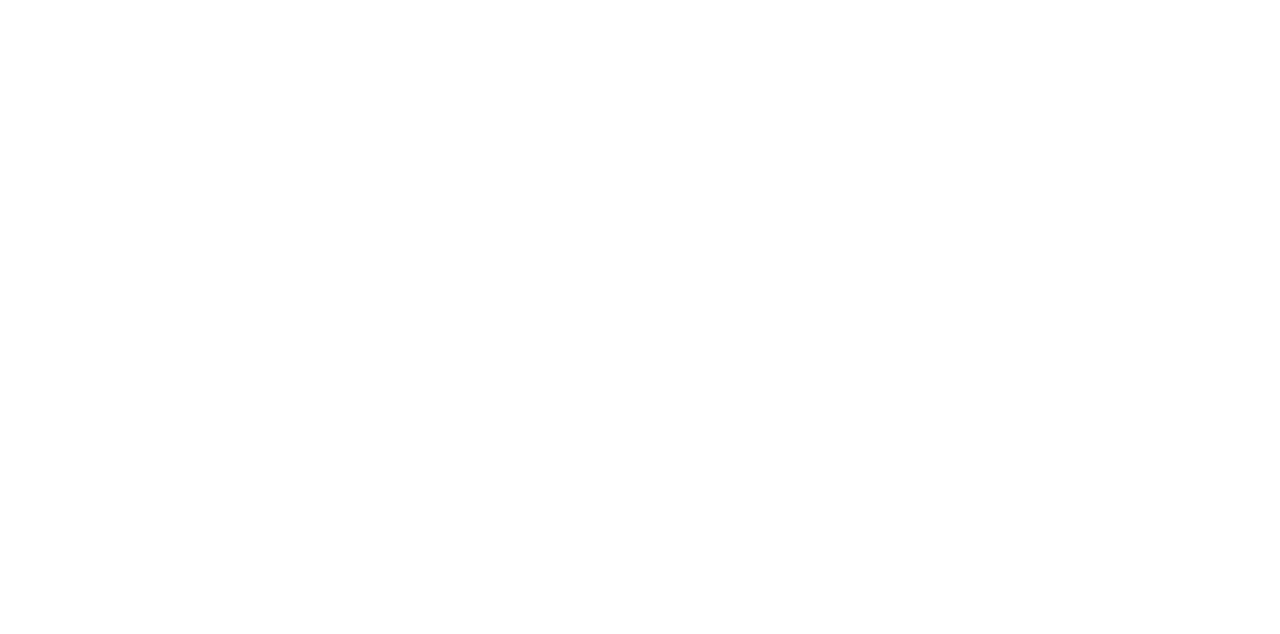
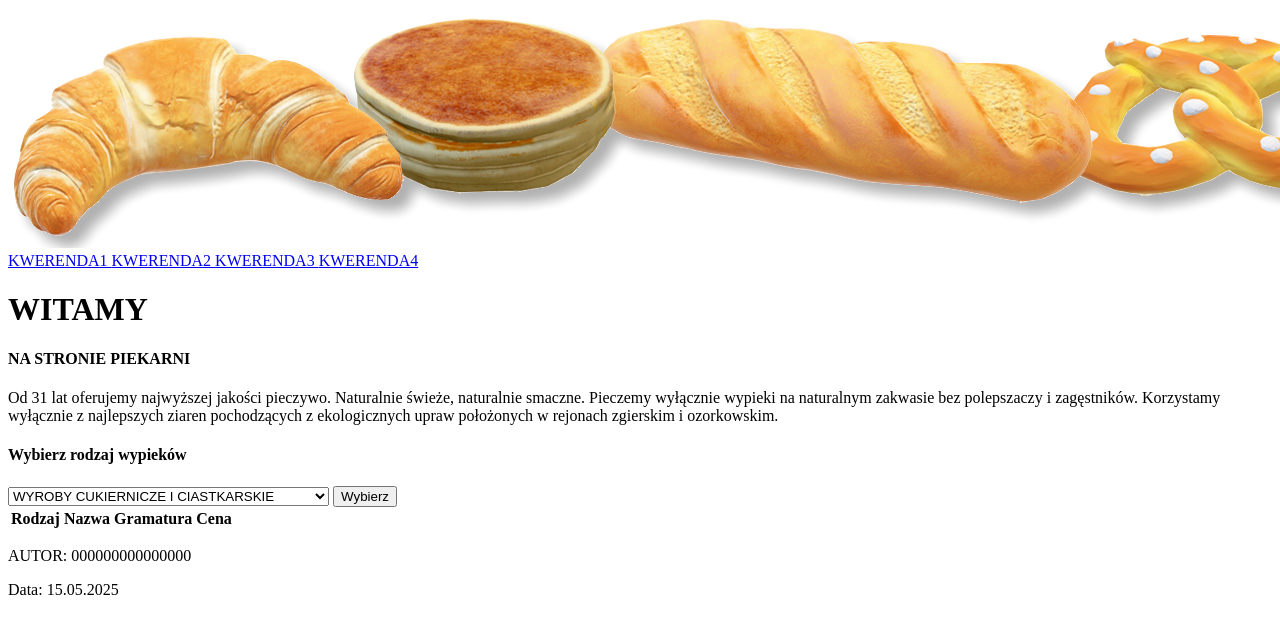
Before and after one commit to Wolfyxon/web-for-school, a PHP site: page /piekarnia.php in a window 1280 px wide; the page is wider, and only the part inside the window is pictured. Before the commit the part shown is empty. Shown: the top 634 px of that part. Run offline with PHP 8.4, Linux system fonts and the light colour scheme; data comes from the database, SQL or seed files in the repository; lists and menus that the app fills with data are empty.

Commit message:
Init structure and scripts

```diff
--- a/highSchool/3/ProgramowanieAplikacjiInternetowych/27.03.2025-exams/Zad12_styczen2025_INF03_PHP/piekarnia.php
+++ b/highSchool/3/ProgramowanieAplikacjiInternetowych/27.03.2025-exams/Zad12_styczen2025_INF03_PHP/piekarnia.php
@@ -1,6 +1,6 @@
 <?php
     $db = new mysqli("localhost", "root", null, "piekarnia");
-
+    $db->set_charset("utf8");
 ?>
 
 <!DOCTYPE html>
@@ -11,6 +11,60 @@
         <meta charset="utf-8">
         <link rel="stylesheet" href="styles.css">
     </head>
+    <body>
+        <img src="wypieki.png" alt="Produkty naszej piekarni">
+        <nav>
+            <?php
+                for($i = 1; $i <= 4; $i++) {
+                    echo "
+                        <a href='kw$i.png'>KWERENDA$i </a>
+                    ";
+                }
+            ?>
+        </nav>
+        <header>
+                <h1>WITAMY</h1>
+                <h4>NA STRONIE PIEKARNI</h4>
+
+                <p>
+                    Od 31 lat oferujemy najwyższej jakości pieczywo. Naturalnie świeże, naturalnie smaczne.
+                    Pieczemy wyłącznie wypieki na naturalnym zakwasie bez polepszaczy i zagęstników.
+                    Korzystamy wyłącznie z najlepszych ziaren pochodzących z ekologicznych upraw położonych w rejonach zgierskim i ozorkowskim.
+                </p>
+        </header>
+
+        <div id="main">
+                <h4>Wybierz rodzaj wypieków</h4>
+
+                <form method="post" target="_self">
+                    <select name="type">
+                        <?php
+                            $res = $db->query("SELECT DISTINCT Rodzaj FROM wyroby ORDER BY Rodzaj DESC");
+
+                            while($row = $res->fetch_assoc()) {
+                                $name = $row["Rodzaj"];
+                                echo "<option>$name</option>";
+                            }
+                        ?>
+                    </select>
+                    <input type="submit" value="Wybierz">
+                </form>
+
+                <table>
+                    <tr>
+                        <th>Rodzaj</th>
+                        <th>Nazwa</th>
+                        <th>Gramatura</th>
+                        <th>Cena</th>
+                    </tr>
+                </table>
+        </div>
+
+        <footer>
+            <p>AUTOR: 000000000000000</p>
+            <p>Data: 15.05.2025</p>
+        </footer>
+    </body>
 </html>
 
 <?php
```
